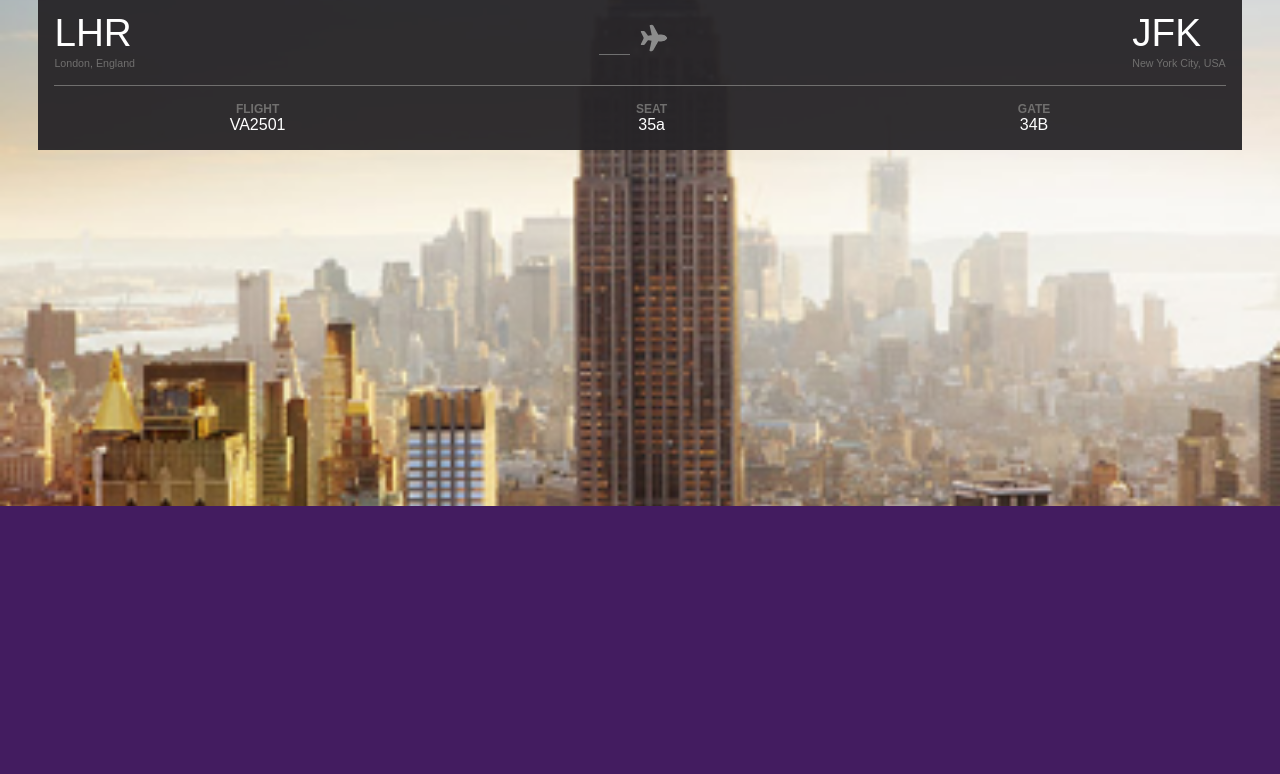
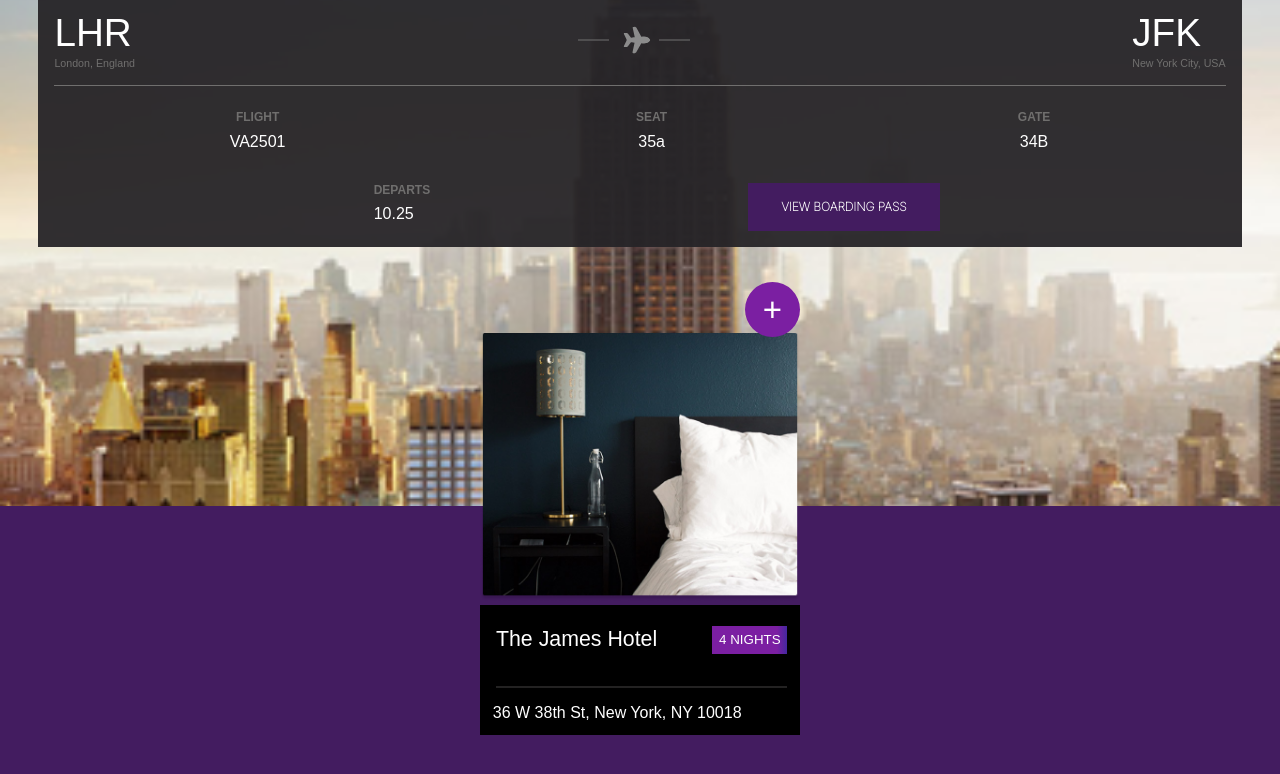
Before and after one commit to olirrvt/falqon, a plain HTML site: page index.html in a window 1280 px wide. Shown: the part 294-1068 px from the top of the page. Before the commit the page ends 800 px from the top, so only its background shows below. Drawn offline with Linux system fonts and the light colour scheme.

Commit message:
Adicionando Secunda Lacuna do Main

```diff
--- a/index.html
+++ b/index.html
@@ -1,25 +1,22 @@
 <!DOCTYPE html>
 <html lang="pt-BR">
-
   <head>
-    <meta charset="UTF-8">
-    <meta http-equiv="X-UA-Compatible" content="IE=edge">
-    <meta name="viewport" content="width=device-width, initial-scale=1.0">
-    <link rel="stylesheet" href="public/css/styles.css">
+    <meta charset="UTF-8" />
+    <meta http-equiv="X-UA-Compatible" content="IE=edge" />
+    <meta name="viewport" content="width=device-width, initial-scale=1.0" />
+    <link rel="stylesheet" href="public/css/styles.css" />
     <title>Internacional</title>
   </head>
 
   <body>
-
     <header class="main-header">
-
       <div class="conteudo-header">
         <div class="text-header">
-                Let's get <br> you there...
+          Let's get <br />
+          you there...
         </div>
 
         <div class="container-box">
-
           <div class="header-box">
             <div class="text-now">
               <h4>BOARDING NOW</h4>
@@ -30,31 +27,29 @@
           </div>
 
           <div class="box-main">
-
             <div class="container-titulo">
-
               <div class="titulo-main">
-                                <spam class="abrev-city">LHR</spam> <br>
+                <spam class="abrev-city">LHR</spam> <br />
                 <spam class="desc-city">London, England</spam>
               </div>
 
               <div class="box-aviao">
-                                <img src="public/assets/svg/linha.svg" alt="linha-cinza">
-                                <img src="public/assets/svg/aviao.svg" alt="desenho-aviao-cinza">
-
+                <img src="public/assets/svg/linha.svg" alt="linha-cinza" />
+                <img
+                  src="public/assets/svg/aviao.svg"
+                  alt="desenho-aviao-cinza"
+                />
+                <img src="public/assets/svg/linha.svg" alt="linha-cinza" />
               </div>
 
               <div class="titulo-main">
-                                <spam class="abrev-city">JFK</spam> <br>
+                <spam class="abrev-city">JFK</spam> <br />
                 <spam class="desc-city">New York City, USA</spam>
               </div>
-
             </div>
 
-                        <div class="container-desc"
-                        >
-                            <div class="container-text">
-
+            <div class="container-desc">
+              <div class="container-text-principal">
                 <div class="conteudo-escrito-descricao">
                   <span class="titulo-desc">FLIGHT</span>
                   <span class="subtitulo-desc">VA2501</span>
@@ -69,27 +64,65 @@
                   <span class="titulo-desc">GATE</span>
                   <span class="subtitulo-desc">34B</span>
                 </div>
+              </div>
+
+              <div class="container-text-secundario">
+                <div class="conteudo-escrito-secundario">
+                  <span class="titulo-desc">DEPARTS</span>
+                  <span class="subtitulo-desc">10.25</span>
+                </div>
+
+                <div class="conteudo-button">
+                  <button class="btn-view">VIEW BOARDING PASS</button>
+                </div>
+              </div>
+            </div>
+          </div>
+        </div>
+      </div>
+    </header>
+
+    <main>
+
+      <div class="conteudo-principal">
+
+        <div class="conteudo-hotel">
+
+          <div class="box-text-btn">
+            <spam> Your Plans </spam>
+            <button>+</button>
+          </div>
+
+          <div class="box-hotel">
+
+            <div class="box-img-hotel">
+                <img class="img-quarto" src="public/assets/img/quarto.png" alt="cama-branca">
+            </div>
+
+              <div class="footer-box-hotel">
+
+                <div class="info-hotel">
+                    <spam class="titulo-hotel">The James Hotel</spam>
+                    <spam class="days-hotel">4 NIGHTS</spam>
+                </div>
+
+                <div class="coordenadas-hotel">
+                    <div></div>
+                    <div>36 W 38th St, New York, NY 10018</div>
+                </div>
 
             </div>
 
-                            <div>
           </div>
 
         </div>
+
       </div>
 
-                </div>
-        </div>
-
-    </header>
-
-    <main>
     </main>
 
-    <footer>
-    </footer>
+    <footer></footer>
 
   </body>
   <script src="src/js/script.js"></script>
-
 </html>
--- a/public/css/styles.css
+++ b/public/css/styles.css
@@ -8,14 +8,14 @@ body {
     color: #fff;
     background-color: #431C60;
     font-family: Arial, Helvetica, sans-serif;
+    /* overflow-y: scroll; */
 }
 
 .main-header {
+    position: absolute;
+    top: 0;
     height: 100%;
     width: 100%;
-    position: absolute;
-    top: 0;
-    left: 0;
     background-image: url("../assets/img/header.png");
     background-size: 100% auto;
     background-repeat: no-repeat;
@@ -25,13 +25,18 @@ body {
     margin: 11em 0 0 0;
 }
 
-
 .text-header {
     font-family: 'Inter', sans-serif;
     font-weight: 600;
     font-size: 20pt;
     text-shadow: 1.5px 1.5px 1.5px #000000;
     margin: 0 0 0.6em 0.5em;
+}
+
+.box-aviao {
+    display: flex;
+    flex-direction: row;
+    gap: 0.5em;
 }
 
 /* Header do Box */
@@ -104,8 +109,8 @@ body {
 
 /* Descrição do Titulo */
 
-.container-text {
-    margin-top: 1em;
+.container-text-principal {
+    margin-top: 1.5em;
     display: flex;
     flex-direction: row;
     justify-content: space-around;
@@ -119,11 +124,118 @@ body {
 
 .titulo-desc {
     color: #706F6E;
-    font-weight: 600;
+    font-weight: bolder;
     font-size: 9pt;
+    margin-bottom: 0.7em;
 }
 
 .subtitulo-desc {
     color: #FFFF;
     font-weight: 500;
 }
+
+/* Container do Botão */
+
+.container-text-secundario {
+    display: flex;
+    justify-content: row;
+    justify-content: space-evenly;
+    margin: 2em 0 0 0;
+}
+
+.conteudo-escrito-secundario {
+    display: flex;
+    flex-direction: column;
+    margin: 0 2em 0 2.1em;
+}
+
+.btn-view {
+    background-color: #431C60;
+    border: none;
+    padding: 1.4em;
+    color: #fff;
+    font-weight: 600;
+    font-size: 9pt;
+    width: 16em;
+    font-family: 'Inter', sans-serif;
+}
+
+/* Main */
+
+main {
+    display: flex;
+    flex-direction: column;
+    align-items: center;
+    margin-top: 36em;
+}
+
+/* Hotel Plans */
+
+.box-text-btn {
+    display: flex;
+    flex-direction: row;
+    justify-content: space-between;
+    align-items: baseline;
+}
+
+.box-text-btn spam {
+    font-family: 'Inter', sans-serif;
+    font-weight: 600;
+    margin-bottom: 0.5em;
+}
+
+.box-text-btn button {
+    background-color: #7B1FA2;
+    color: #fff;
+    border: none;
+    cursor: pointer;
+    font-size: 33px;
+    width: 55px;
+    height: 55px;
+    border-radius: 50%;
+    margin-bottom: -1em;
+    z-index: 10;
+}
+
+.box-img-hotel {
+    position: relative;
+}
+
+.img-quarto {
+    width: 40vh;
+}
+
+.footer-box-hotel {
+    display: flex;
+    flex-direction: column;
+    gap: 3em;
+    background: rgb(0, 0, 0);
+    padding: 0.8em;
+    margin: 0 0 10em 0;
+}
+
+.info-hotel {
+    display: flex;
+    flex-direction: row;
+    justify-content: space-between;
+    align-items: center;
+    margin: 0.5em 0 0 0.2em;
+    border-bottom: #232222 2px solid;
+    padding-bottom: 2em;
+}
+
+.titulo-hotel {
+    font-weight: 500;
+    font-size: 16pt;
+    border: none;
+}
+
+.days-hotel {
+    background: linear-gradient(90deg, #7B1FA2 86.68%, #4527A0 100%);
+    padding: 0.5em;
+    font-size: 10pt;
+}
+
+.coordenadas-hotel {
+    margin-top: -2em;
+}
```
Also changed, not shown: public/assets/img/quarto.png (added). Lines whose indentation alone changed are shown as unchanged.
